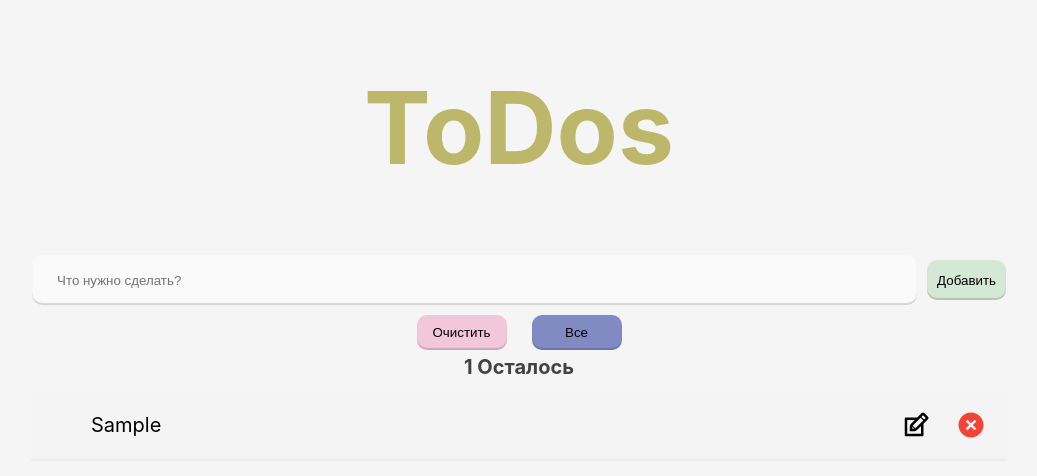
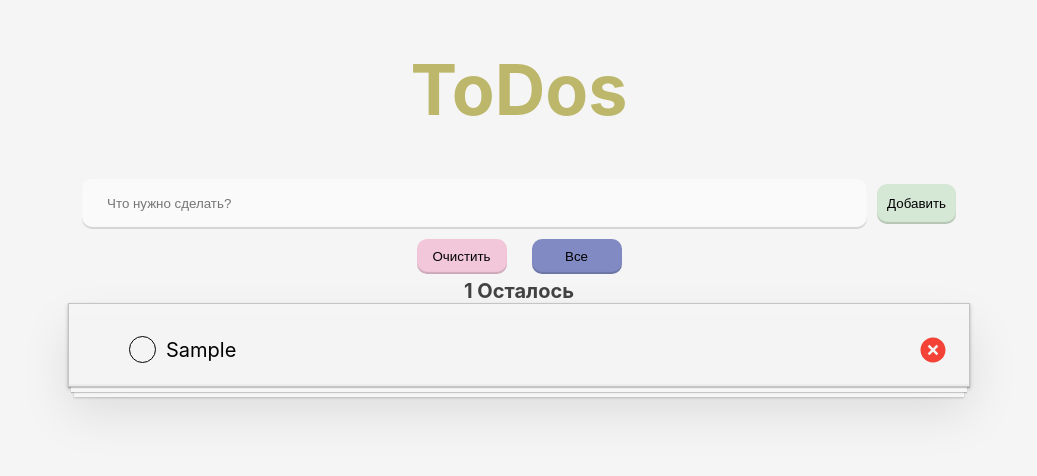
Before and after one commit to AntonAntonaa/Todo, a React (Create React App) app: page / in a window 1280 px wide. Both pictures are taken after typing "Sample" into the empty fields and a click on the button "Добавить". Shown: the top 476 px of the page, without its empty margins (121-1158 px from the left). Built offline with nearby package versions, Linux system fonts and the light colour scheme.

Commit message:
все работает и красиво

```diff
--- a/src/App.css
+++ b/src/App.css
@@ -5,7 +5,7 @@ body {
 h1 {
   color: darkkhaki;
   text-align: center;
-  font-size: 100px;
+  font-size: 70px;
 }
 button {
   transition: opacity 0.5s ease;
@@ -21,6 +21,12 @@ button:hover {
   cursor: pointer;
 }
 
+.editToDo {
+  padding: 16px 16px 16px 60px;
+  border: none;
+  background: rgba(0, 0, 0, 0.003);
+  box-shadow: inset 0 -2px 1px rgb(0 0 0 / 3%);
+}
 .addtodo,
 .editToDo {
   text-align: center;
@@ -29,12 +35,13 @@ button:hover {
 .input {
   background-color: #fafafa;
   border-radius: 10px;
-  width: 850px;
+  width: 750px;
   height: 30px;
   margin-right: 10px;
   padding: 10px 10px 10px 25px;
   border: none;
   box-shadow: inset 0 -2px 1px rgb(0 0 0 / 15%);
+  outline: none;
 }
 
 .save {
@@ -55,6 +62,16 @@ button:hover {
   color: black;
 }
 
+.list {
+  border: 1px solid rgb(0 0 0 / 20%);
+  box-shadow: 0 1px 1px rgb(0 0 0 / 20%), 0 8px 0 -3px #f6f6f6,
+    0 9px 1px -3px rgb(0 0 0 / 20%), 0 16px 0 -6px #f6f6f6,
+    0 17px 2px -6px rgb(0 0 0 / 20%), 0 2px 4px 0 rgb(0 0 0 / 20%),
+    0 25px 50px 0 rgb(0 0 0 / 10%);
+  width: 900px;
+  margin: auto;
+}
+
 .filter {
   width: 90px;
   background-color: #818ac2;
@@ -72,17 +89,27 @@ button:hover {
   height: 30px;
 }
 
-.editIcon {
-  cursor: pointer;
-  margin-right: 25px;
-  width: 30px;
-  height: 30px;
+.check-circle {
+  border: 1px solid black;
+  width: 25px;
+  height: 25px;
+  border-radius: 50%;
+  display: flex;
+  justify-content: center;
+  align-items: center;
+  margin-right: 10px;
+}
+
+.todo-row .check {
+  display: none;
+}
+
+.todo-row.complete .check {
+  display: block;
 }
 
 .todo-row {
-  border-bottom-width: 1px;
-  border-bottom-style: solid;
-  border-bottom-color: black;
+  box-sizing: border-box;
   width: 900px;
   height: auto;
   word-break: break-word;
@@ -93,7 +120,6 @@ button:hover {
   flex-direction: row;
   align-items: center;
   justify-content: center;
-
   font-size: 20px;
   padding: 16px 16px 16px 60px;
   border: none;
@@ -157,12 +183,15 @@ button:hover {
   .todo-row {
     width: 250px;
   }
+  .list {
+    width: 250px;
+  }
 }
 
 .savered {
-  background-color: #10893e;
+  background-color: rgb(213, 231, 213);
   height: 40px;
-  color: white;
+  color: black;
   border: none;
   padding: 5px 10px;
 }
@@ -170,8 +199,11 @@ button:hover {
 .inputred {
   background-color: #fafafa;
   border-radius: 10px;
-  width: 400px;
+  width: 600px;
   height: 30px;
   margin-right: 10px;
-  padding: 5px 10px;
+  padding: 10px 10px 10px 25px;
+  border: none;
+  box-shadow: inset 0 -2px 1px rgb(0 0 0 / 15%);
+  outline: none;
 }
--- a/src/App.js
+++ b/src/App.js
@@ -1,6 +1,6 @@
 import React from "react";
-import ToDoList from './componets/ToDoList';
-import './App.css';
+import ToDoList from "./componets/ToDoList";
+import "./App.css";
 
 function App() {
   return (
--- a/src/componets/EditToDo.js
+++ b/src/componets/EditToDo.js
@@ -1,10 +1,11 @@
-import { useState } from "react";
+import { useState, useEffect } from "react";
 import { useSelector } from "react-redux";
 import { getEdittingTodo } from "./../selector/selector";
 import { useDispatch } from "react-redux";
 import { updateToDoRedux } from "../action/action";
 
 function EditToDo() {
+  let inputRef = null;
   const edit = useSelector(getEdittingTodo);
   const [value, setValue] = useState(edit.text);
   const dispatch = useDispatch();
@@ -16,9 +17,12 @@ function EditToDo() {
   const handleSubmit = (event) => {
     event.preventDefault();
     dispatch(updateToDoRedux(value, edit.id));
-
     setValue("");
   };
+
+  useEffect(() => {
+    inputRef.focus();
+  });
 
   return (
     <form className="editToDo" onSubmit={handleSubmit}>
@@ -29,6 +33,9 @@ function EditToDo() {
         className="inputred"
         onBlur={handleSubmit}
         onChange={handleSetValue}
+        ref={(input) => {
+          inputRef = input;
+        }}
       />
       <button className="savered" type="submit">
         Изменить
--- a/src/componets/ToDo.js
+++ b/src/componets/ToDo.js
@@ -1,5 +1,5 @@
 import { RiCloseCircleFill } from "react-icons/ri";
-import { TiEdit } from "react-icons/ti";
+import { AiOutlineCheck } from "react-icons/ai";
 import EditToDo from "./EditToDo";
 import { useSelector } from "react-redux";
 import { getTodo, getSelectEditingId } from "./../selector/selector";
@@ -12,8 +12,6 @@ function ToDo() {
   const toDos = useSelector(getTodo);
   const editingId = useSelector(getSelectEditingId);
   const dispatch = useDispatch();
-
-
 
   const comleteTodo = (id) => {
     dispatch(comleteTodoRedux(id));
@@ -33,11 +31,18 @@ function ToDo() {
       className={todo.status ? "todo-row complete" : "todo-row"}
       key={todo.id}
     >
-      <div className="text" key={todo.id} onClick={() => comleteTodo(todo.id)}>
+      <div className="check-circle" onClick={() => comleteTodo(todo.id)}>
+        <AiOutlineCheck className="check" />
+      </div>
+      <div
+        className="text"
+        key={todo.id}
+        onDoubleClick={() => setEdit(todo.id)}
+      >
         {todo.text}
       </div>
+
       <div className="icons">
-        <TiEdit onClick={() => setEdit(todo.id)} className="editIcon" />
         <RiCloseCircleFill
           onClick={() => removeToDo(todo.id)}
           className="deletIcon"
@@ -47,7 +52,7 @@ function ToDo() {
   );
 
   return toDos.map((todo) =>
-    editingId == todo.id ? editTemp(todo) : viewTemp(todo)
+    editingId === todo.id ? editTemp(todo) : viewTemp(todo)
   );
 }
 
--- a/src/componets/ToDoList.js
+++ b/src/componets/ToDoList.js
@@ -13,7 +13,9 @@ function ToDoList() {
       <h1>ToDos</h1>
       <AddToDo />
       <div className="left">{left} Осталось</div>
-      <ToDo />
+      <div className="list">
+        <ToDo />
+      </div>
     </div>
   );
 }
```
